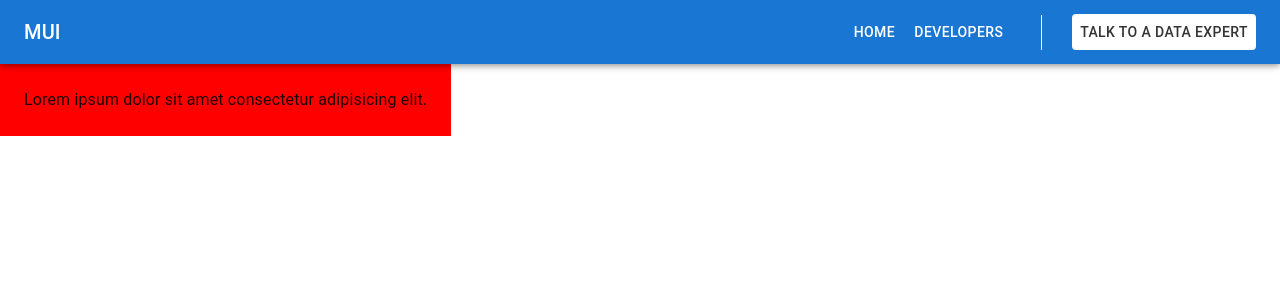
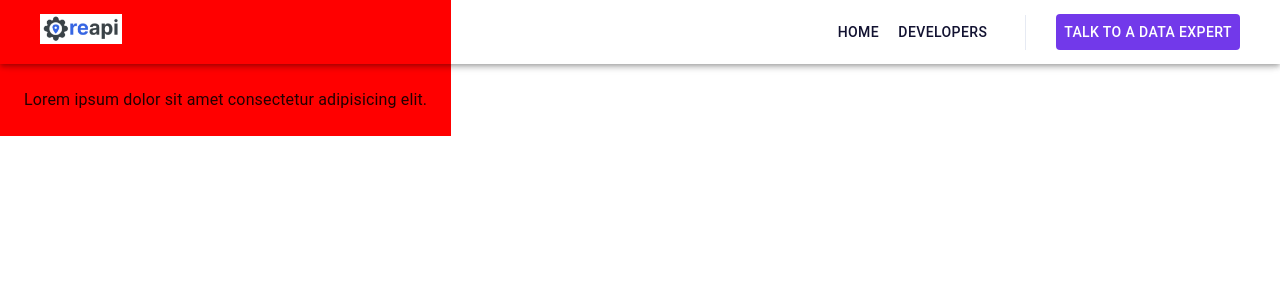
Before and after one commit to Manish-Mittal01/dummy_UI_design, a React (Create React App) app: page / in a window 1280 px wide. Shown: the top 300 px of the page. Built offline with nearby package versions, Linux system fonts and the light colour scheme; the HTML template or start-up script is replaced by a standard one.

Commit message:
style: Header

```diff
--- /dev/null
+++ b/src/assets/index.js
@@ -0,0 +1,3 @@
+import BrandLogo from './logo.png'
+
+export{BrandLogo}
--- a/src/comps/header/index.js
+++ b/src/comps/header/index.js
@@ -1,41 +1,45 @@
-import * as React from 'react';
-import PropTypes from 'prop-types';
-import AppBar from '@mui/material/AppBar';
-import Box from '@mui/material/Box';
-import CssBaseline from '@mui/material/CssBaseline';
-import Divider from '@mui/material/Divider';
-import Drawer from '@mui/material/Drawer';
-import IconButton from '@mui/material/IconButton';
-import List from '@mui/material/List';
-import ListItem from '@mui/material/ListItem';
-import ListItemButton from '@mui/material/ListItemButton';
-import ListItemText from '@mui/material/ListItemText';
-import MenuIcon from '@mui/icons-material/Menu';
-import Toolbar from '@mui/material/Toolbar';
-import Typography from '@mui/material/Typography';
-import Button from '@mui/material/Button';
+import * as React from "react";
+import { useState } from "react";
+import PropTypes from "prop-types";
+import AppBar from "@mui/material/AppBar";
+import Box from "@mui/material/Box";
+import CssBaseline from "@mui/material/CssBaseline";
+import Divider from "@mui/material/Divider";
+import Drawer from "@mui/material/Drawer";
+import IconButton from "@mui/material/IconButton";
+import List from "@mui/material/List";
+import ListItem from "@mui/material/ListItem";
+import ListItemButton from "@mui/material/ListItemButton";
+import ListItemText from "@mui/material/ListItemText";
+import MenuIcon from "@mui/icons-material/Menu";
+import Toolbar from "@mui/material/Toolbar";
+import Typography from "@mui/material/Typography";
+import Button from "@mui/material/Button";
+
+import { BrandLogo } from "../../assets";
+import { THEME_COLORS } from "../../lib/colors";
 
 const drawerWidth = 240;
-const navItems = ['Home', 'Developers'];
+const navItems = ["Home", "Developers"];
 
 function Header(props) {
   const { window } = props;
-    const [mobileOpen, setMobileOpen] = React.useState(false);
+  const [mobileOpen, setMobileOpen] = useState(false);
 
   const handleDrawerToggle = () => {
     setMobileOpen((prevState) => !prevState);
   };
 
   const drawer = (
-        <Box onClick={handleDrawerToggle} sx={{ textAlign: 'center' }}>
-            <Typography variant="h6" sx={{ my: 2 }}>
-                MUI
-            </Typography>
+    <Box onClick={handleDrawerToggle} sx={{ textAlign: "center" }}>
+      <Box sx={{ my: 2 }}>
+        <img src={BrandLogo} alt="brand-logo" height={"30px"} />
+      </Box>
       <Divider />
       <List>
         {navItems.map((item) => (
           <ListItem key={item} disablePadding>
-                        <ListItemButton sx={{ textAlign: 'center' }}>
+            <ListItemButton sx={{ textAlign: "center" }}>
               <ListItemText primary={item} />
             </ListItemButton>
           </ListItem>
@@ -44,45 +48,53 @@ function Header(props) {
     </Box>
   );
 
-    const container = window !== undefined ? () => window().document.body : undefined;
+  const container =
+    window !== undefined ? () => window().document.body : undefined;
 
   return (
-        <Box sx={{ display: 'flex' }}>
+    <Box sx={{ display: "flex" }}>
       <CssBaseline />
-            <AppBar component="nav">
+      <AppBar component="nav" color="transparent" sx={{px:{xs:"none",sm:"1rem"}}} >
         <Toolbar>
           <IconButton
             color="inherit"
             aria-label="open drawer"
             edge="start"
             onClick={handleDrawerToggle}
-                        sx={{ mr: 2, display: { sm: 'none' } }}
+            sx={{ mr: 2, display: { sm: "none" } }}
           >
             <MenuIcon />
           </IconButton>
-                    <Typography
-                        variant="h6"
-                        component="div"
-                        sx={{ flexGrow: 1, display: { xs: 'none', sm: 'block' } }}
-                    >
-                        MUI
-                    </Typography>
-                    <Box sx={{ display: { xs: 'none', sm: 'block' } }}>
+          <Box sx={{ flexGrow: 1, display: { xs: "none", sm: "block" } }}>
+            <img src={BrandLogo} alt="brand-logo" height={"30px"} />
+          </Box>
+          <Box sx={{ display: { xs: "none", sm: "block" } }}>
             {navItems.map((item) => (
-                            <Button key={item} sx={{ color: '#fff' }}>
+              <Button key={item} sx={{ color: THEME_COLORS.TEXT }}>
                 {item}
               </Button>
             ))}
           </Box>
-                    <Box sx={{ display: { xs: 'none', sm: 'block' } }} style={{ borderLeft: "1px solid #fff", height: 35, marginInline: 30 }}></Box>
-                    <Box sx={{ display: { xs: 'none', sm: 'block' } }}>
-                        <Button sx={{ color: '#333', backgroundColor: '#fff' }}>
+          <Box
+            sx={{ display: { xs: "none", sm: "block" } }}
+            style={{
+              borderLeft: `1px solid ${THEME_COLORS.LIGHTGREY}`,
+              height: 35,
+              marginInline: 30,
+            }}
+          ></Box>
+          <Box sx={{ display: { xs: "none", sm: "block" } }}>
+            <Button
+              sx={{
+                color: THEME_COLORS.WHITE,
+                backgroundColor: THEME_COLORS.PRIMARY,
+              }}
+            >
               Talk to a Data Expert
             </Button>
           </Box>
         </Toolbar>
       </AppBar>
-
       <Box component="nav">
         <Drawer
           container={container}
@@ -93,14 +105,20 @@ function Header(props) {
             keepMounted: true, // Better open performance on mobile.
           }}
           sx={{
-                        display: { xs: 'block', sm: 'none' },
-                        '& .MuiDrawer-paper': { boxSizing: 'border-box', width: drawerWidth },
+            display: { xs: "block", sm: "none" },
+            "& .MuiDrawer-paper": {
+              boxSizing: "border-box",
+              width: drawerWidth,
+            },
           }}
         >
           {drawer}
         </Drawer>
       </Box>
-            <Box component="main" sx={{ p: 3, height: '50%', backgroundColor: 'red' }}>
+      <Box
+        component="main"
+        sx={{ p: 3, height: "50%", backgroundColor: "red" }}
+      >
         <Toolbar />
         <Typography>
           Lorem ipsum dolor sit amet consectetur adipisicing elit.
--- /dev/null
+++ b/src/lib/colors.js
@@ -0,0 +1,9 @@
+export const THEME_COLORS = {
+  PRIMARY:"#7239EA",
+  WHITE:"#FFF",
+  LIGHTGREY:"#E6EAF3",
+  TEXT:"#121231",
+  TEXT_100:"#383E56",
+
+
+}
```
Also changed, not shown: src/assets/logo.png (added). Lines whose indentation alone changed are shown as unchanged.
